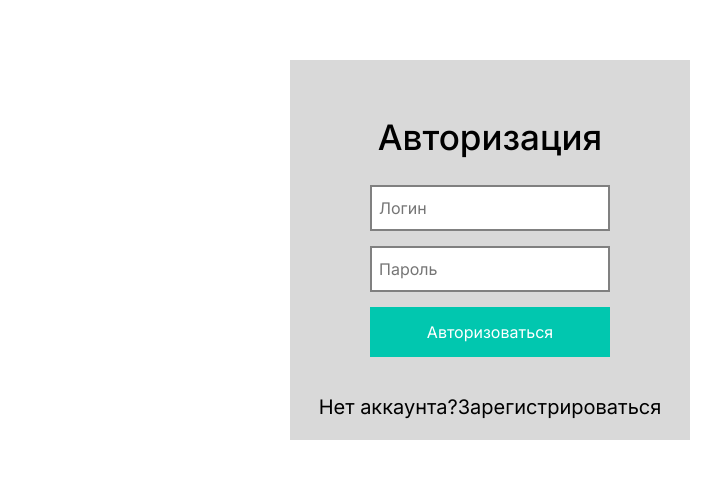
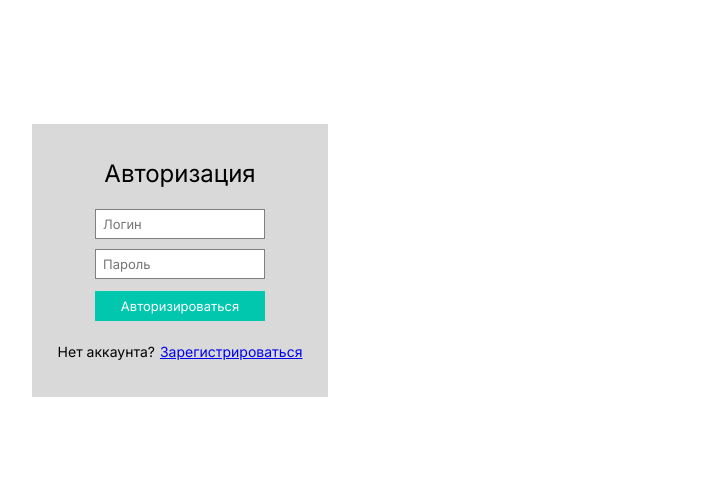
Before and after one commit to ActiveBite/ActiveBite_Website, a React (Create React App) app: page /auth in a window 1280 px wide. Shown: the part 140-618 px from the top of the page, without its empty margins (460-1181 px from the left). Built offline with nearby package versions, Linux system fonts and the light colour scheme.

Commit message:
auth and reg forms

```diff
--- a/src/App.js
+++ b/src/App.js
@@ -1,7 +1,7 @@
 import './App.css';
 import PrivateRouter from './components/PrivateRouter';
 import About from './components/pages/About';
-import { BrowserRouter as Router, Routes, Route, Navigate } from 'react-router-dom';
+import { BrowserRouter as Router, Routes, Route } from 'react-router-dom';
 import Auth from './components/pages/Auth'
 import Reg from './components/pages/Reg'
 
@@ -10,8 +10,8 @@ function App() {
     <Router>
       <Routes>
         <Route path='/' element={<About/>}/>
-        <Route path='/Auth' element={<Auth/>}/>
-        <Route path='/Registration' element={<Reg/>}/>
+        <Route path='/auth' element={<Auth/>}/>
+        <Route path='/registration' element={<Reg/>}/>
         <Route element={<PrivateRouter/>}>
           <Route>
             <Route path='/lk' element={<About/>}/>
--- a/src/components/pages/Auth.jsx
+++ b/src/components/pages/Auth.jsx
@@ -1,20 +1,23 @@
 import React from 'react'
-import "./Reg.css"
+import "./AuthRegForm.css"
+import { Link } from 'react-router-dom'
 
 function Auth() {
-  return (    <div className="Form_Content_Auth">
-      <h2> Авторизация</h2>
-      <form>
-        <input type="text" className="FadeIn_Second" name="login" placeholder="Логин"/>
-        <input type="password" className="FadeIn_Third" name="password" placeholder="Пароль"/>
-        <input type="submit" class="FadeIn_Fourth" value="Авторизоваться"/>
-      </form>
-      <div className="Form_Footer">
-        <a>Нет аккаунта?</a><a1 href="http://localhost:3000/Registration">Зарегистрироваться</a1>
-
-      </div>
-      </div>
-  )
+  return (
+    <div className="form_page">
+        <div className="form_container auth_form_container">
+            <h2>Авторизация</h2>
+            <form className='form'>
+                <input type="text" className="form_input" placeholder="Логин"/>
+                <input type="password" className="form_input" placeholder="Пароль"/>
+                <button type="submit" class="form_submit_button">Авторизироваться</button>
+            </form>
+            <div className="form_footer">
+                <p>Нет аккаунта?</p><Link to='/registration'>Зарегистрироваться</Link>
+            </div>
+        </div>
+    </div>
+    )
 }
 
 export default Auth
--- /dev/null
+++ b/src/components/pages/AuthRegForm.css
@@ -0,0 +1,68 @@
+.form_page {
+    width: 100vw;
+    height: 100vh;
+    display: flex;
+    justify-content: center;
+    align-items: center;
+}
+
+.form_container > h2 {
+    text-align: center;
+    margin-bottom: 19px;
+    font-size: 24px;
+    font-weight: 400;
+}
+
+.form_container {
+    padding: 24px 45px;
+    background-color: #D9D9D9;
+}
+
+.form {
+    display: flex;
+    flex-direction: column;
+    display: flex;
+    flex-direction: column;
+    align-items: center;
+    gap: 10px;
+}
+
+.form_footer {
+    display: flex;
+    gap: 5px;
+    font-size: 14px;
+    margin-top: 17px;
+}
+
+.form_input, .form_submit_button {
+    width: 170px;
+    height: 30px;
+}
+
+.form_input {
+    border: 1px solid #808080;
+    padding: 7px;
+    font-size: 13px;
+}
+
+.form_submit_button {
+    background-color: #01C7AF;
+    border: none;
+    color: white;
+    font-size: 13px;
+    font-weight: 400;
+    cursor: pointer;
+    margin-top: 2px;
+}
+
+.auth_form_container {
+    padding: 38px 26px;
+}
+
+.auth_form_container > h2 {
+    margin-bottom: 23px;
+}
+
+.auth_form_container > .form_footer {
+    margin-top: 24px;
+}
--- a/src/components/pages/Reg.css
+++ /dev/null
@@ -1,123 +0,0 @@
-html {
-    background-color: #ffffff;
-  }
-
-
-  a {
-    color: #000000;
-    display:inline-block;
-    text-decoration: none;
-    font-weight: 400;
-    font-size: 20px;
-    align-items: center;
-    margin: 40px 0px 10px 0px;;
-  }
-
-  a1 {
-    font-size: 20px;
-    margin: 10px auto 10 auto;;
-    align-items: center;
-  }
-
-  h2 {
-    text-align: center;
-    font-size: 35px;
-    font-weight: 550;
-    display:inline-block;
-    margin: 60px auto 30px auto;;
-    color: #000000;
-    width: 250px;
-    height: 25px;
-  }
-
-
-
-  .Form_Content {
-    background-color: #D9D9D9;
-    margin: 200px 750px 30px 750px;
-    position: relative;
-    text-align: center;
-    width: 400px;
-    height: 500px;
-  }
-
-  .Form_Content_Auth {
-    background-color: #D9D9D9;
-    margin: 200px 750px 30px 750px;
-    position: relative;
-    text-align: center;
-    width: 400px;
-    height: 380px;
-  }
-
-
-  input[type=button], input[type=submit]  {
-    background-color: #01C7AF;
-    border: none;
-    color: white;
-    padding: 15px 32px;
-    text-align: center;
-    text-decoration: none;
-    display: inline-block;
-    font-size: 16px;
-    margin: 10px auto 0 auto;
-    width: 60%;
-  }
-
-
-  input[type=text], input[type=email], input[type=password]  {
-    background-color: #ffffff;
-
-    color: #000000;
-    padding: 11px 7px;
-    text-decoration: none;
-    display: inline-block;
-    font-size: 16px;
-    margin: 10px auto 5px auto;
-    width: 60%;
-    border: 2px solid #808080;
-    -webkit-transition: all 0.5s ease-in-out;
-    -moz-transition: all 0.5s ease-in-out;
-    -ms-transition: all 0.5s ease-in-out;
-    -o-transition: all 0.5s ease-in-out;
-    transition: all 0.5s ease-in-out;
-    height: 30%;
-
-  }
-
-
-  .FadeIn {
-    opacity:0;
-    -webkit-animation:fadeIn ease-in 1;
-    -moz-animation:fadeIn ease-in 1;
-    animation:fadeIn ease-in 1;
-
-    -webkit-animation-fill-mode:forwards;
-    -moz-animation-fill-mode:forwards;
-    animation-fill-mode:forwards;
-
-    -webkit-animation-duration:1s;
-    -moz-animation-duration:1s;
-    animation-duration:1s;
-  }
-
-  .FadeIn_Second {
-    -webkit-animation-delay: 0.6s;
-    -moz-animation-delay: 0.6s;
-    animation-delay: 0.6s;
-    border: 3px solid #808080;
-  }
-
-  .FadeIn_Third {
-    -webkit-animation-delay: 0.8s;
-    -moz-animation-delay: 0.8s;
-    animation-delay: 0.8s;
-    border: 3px solid #808080;
-
-  }
-
-  .fadeIn_Fourth {
-    -webkit-animation-delay: 1s;
-    -moz-animation-delay: 1s;
-    animation-delay: 1s;
-  }
--- a/src/components/pages/Reg.jsx
+++ b/src/components/pages/Reg.jsx
@@ -1,21 +1,24 @@
 import React from 'react'
-import "./Reg.css"
+import "./AuthRegForm.css"
+import { Link } from 'react-router-dom'
 
 function Reg() {
   return (
-    <div className="Form_Content">
-      <h2> Регистрация</h2>
-      <form>
-        <input type="text" className="FadeIn_Second" name="login" placeholder="Логин"/>
-        <input type="email" className="FadeIn_Third" name="email" placeholder="Почта"/>
-        <input type="password" className="FadeIn_Third" name="password" placeholder="Пароль"/>
-        <input type="password" className="FadeIn_Third" name="rep_password" placeholder="Подтверждение пароля"/>
-        <input type="submit" class="FadeIn_Fourth" value="Зарегистрироваться"/>
-      </form>
-      <div className="Form_Footer">
-        <a1>Есть аккаунт?</a1><a href="http://localhost:3000/Auth">Авторизироваться</a>
-      </div>
-      </div>
+    <div className="form_page">
+        <div className="form_container">
+        <h2> Регистрация</h2>
+        <form className='form'>
+            <input type="text" className="form_input" placeholder="Логин"/>
+            <input type="email" className="form_input" placeholder="Почта"/>
+            <input type="password" className="form_input" placeholder="Пароль"/>
+            <input type="password" className="form_input" placeholder="Подтверждение пароля"/>
+            <button type="submit" class="form_submit_button">Зарегистрироваться</button>
+        </form>
+        <div className="form_footer">
+            <p>Есть аккаунт?</p><Link to='/auth'>Авторизоваться</Link>
+        </div>
+        </div>
+    </div>
     )
 }
 export default Reg
```
